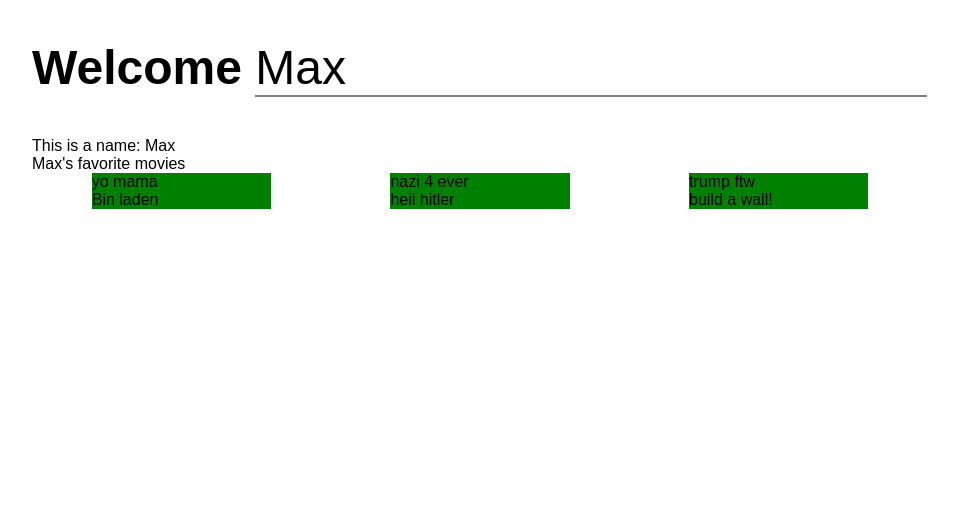
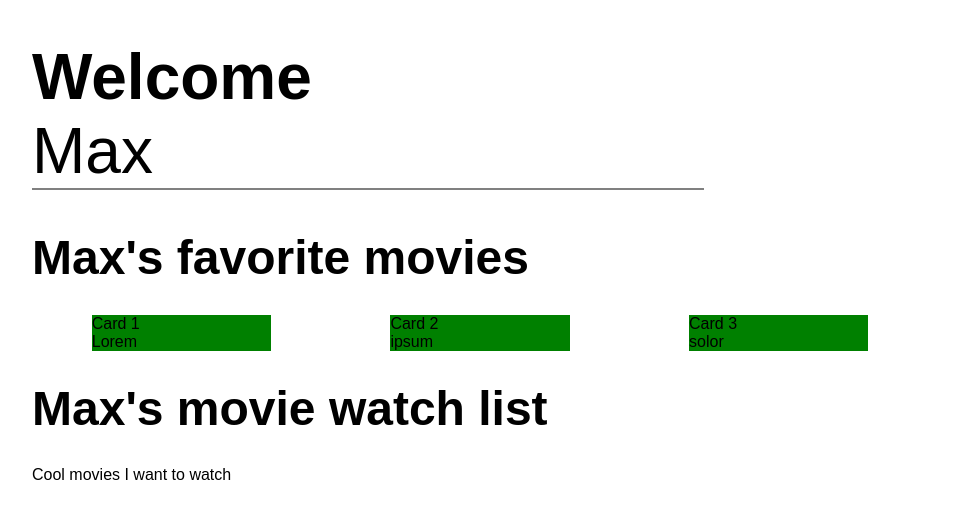
Before and after one commit to RyeRob/workshop-react, a React (Create React App) app: page / in a window 1280 px wide. Shown: the top 518 px of the page, without its empty margins (160-1118 px from the left). Built offline with nearby package versions, Linux system fonts and the light colour scheme; the HTML template or start-up script is replaced by a standard one.

Commit message:
merged this stuff

```diff
--- a/src/App.js
+++ b/src/App.js
@@ -1,5 +1,6 @@
 import React, { Component } from "react";
 import Level1 from "./components/level1/Level1";
+import Level2 from "./components/level2/Level2";
 
 class App extends Component {
   constructor(props) {
@@ -30,8 +31,8 @@
               onChange={this.handleChange}
             />
           </h1>
-          This is a name: {name}
           <Level1 name={name} />
+          <Level2 name={name} />
         </div>
       </div>
     );
--- a/src/components/level1/Level1.js
+++ b/src/components/level1/Level1.js
@@ -7,17 +7,33 @@
     super(props);
 
     this.state = {
-      name: this.props.name
+      name: ""
     };
   }
+
+  componentDidMount = () => {
+    this.setState({
+      name: this.props.name
+    });
+  };
+
+  componentDidUpdate = () => {
+    if (this.state.name !== this.props.name) {
+      this.setState({
+        name: this.props.name
+      });
+    }
+  };
+
   render() {
+    const { name } = this.state;
     return (
-      <div>
-        <p>{this.state.name}'s favorite movies </p>
+      <div className="Level1">
+        <h2>{name}'s favorite movies</h2>
         <div className="cards">
-          <Card title="yo mama" text="Bin laden" />
-          <Card title="nazi 4 ever" text="heil hitler" />
-          <Card title="trump ftw" text="build a wall!" />
+          <Card title="Card 1" text="Lorem" />
+          <Card title="Card 2" text="ipsum" />
+          <Card title="Card 3" text="solor" />
         </div>
       </div>
     );
--- a/src/components/level2/Level2.js
+++ b/src/components/level2/Level2.js
@@ -1,8 +1,36 @@
 import React, { Component } from "react";
 
 class Level2 extends Component {
+  constructor(props) {
+    super(props);
+
+    this.state = {
+      name: ""
+    };
+  }
+
+  componentDidMount = () => {
+    this.setState({
+      name: this.props.name
+    });
+  };
+
+  componentDidUpdate = () => {
+    if (this.state.name !== this.props.name) {
+      this.setState({
+        name: this.props.name
+      });
+    }
+  };
+
   render() {
-    return <div className="Level2">Level2</div>;
+    const { name } = this.state;
+    return (
+      <div className="Level2">
+        <h2>{name}'s movie watch list</h2>
+        <p>Cool movies I want to watch</p>
+      </div>
+    );
   }
 }
 
--- a/src/index.css
+++ b/src/index.css
@@ -22,14 +22,17 @@
 
 h1 {
   margin: 40px 0;
+  font-size: 4rem;
+}
+
+h2 {
+  margin: 30px 0;
   font-size: 3rem;
 }
 
 h1 > input[type="text"] {
-  min-width: 75%;
-  width: auto;
-  max-width: 75%;
-  font-size: 3rem;
+  width: 75%;
+  font-size: 4rem;
   border: none;
   border-bottom: 2px solid gray;
 }
```
